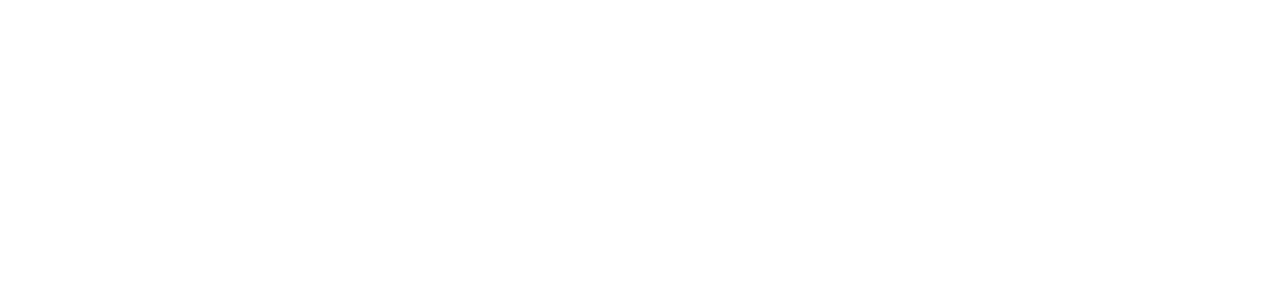
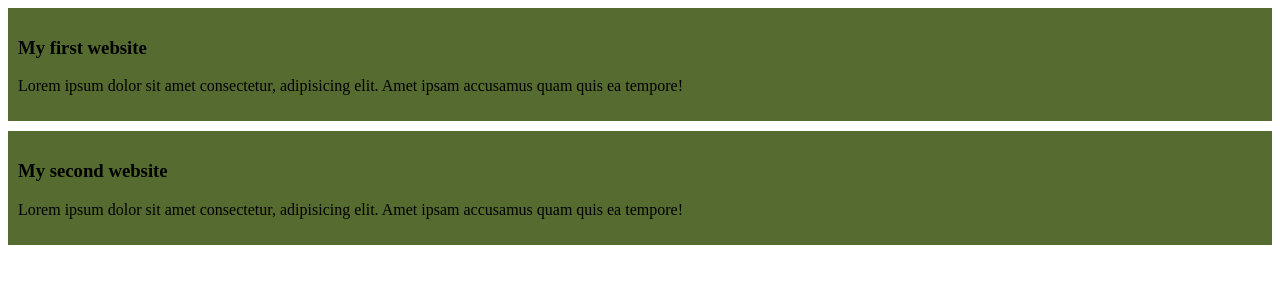
Before and after one commit to nishat-aara/my-first-github-repo, a plain HTML site: page index.html in a window 1280 px wide. Drawn offline with Linux system fonts and the light colour scheme.

Commit message:
my first commit

```diff
--- a/index.html
+++ b/index.html
@@ -4,8 +4,17 @@
     <meta charset="UTF-8">
     <meta name="viewport" content="width=device-width, initial-scale=1.0">
     <title>My first github repo</title>
+    <link rel="stylesheet" href="styles/blog.css">
 </head>
 <body>
+    <div>
+        <h3>My first website</h3>
+        <p>Lorem ipsum dolor sit amet consectetur, adipisicing elit. Amet ipsam accusamus quam quis ea tempore!</p>
+    </div>
+    <div>
+        <h3>My second website</h3>
+        <p>Lorem ipsum dolor sit amet consectetur, adipisicing elit. Amet ipsam accusamus quam quis ea tempore!</p>
+    </div>
 
 </body>
 </html>
--- /dev/null
+++ b/styles/blog.css
@@ -0,0 +1,5 @@
+div{
+    background-color: darkolivegreen;
+    padding: 10px;
+    margin-bottom: 10px;
+}
```
Also changed, not shown: 1 other file.
